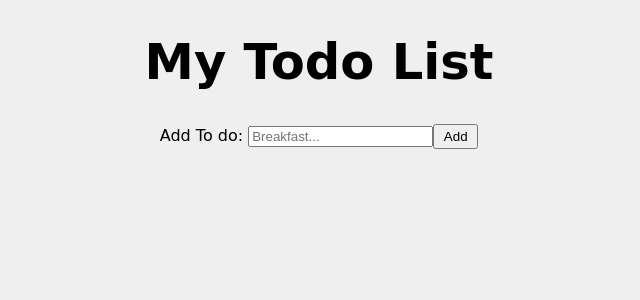
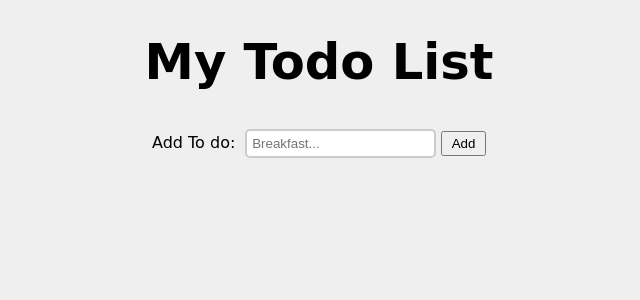
Before and after one commit to DruSerkes/Todo-list, a React (Create React App) app: page / in a window 1280 px wide. Shown: the top 300 px of the page, without its empty margins (321-961 px from the left). Built offline with nearby package versions, Linux system fonts and the light colour scheme.

Commit message:
style inputs

```diff
--- a/src/App.css
+++ b/src/App.css
@@ -20,6 +20,26 @@ body {
 
 h1 {
 	font-size: 3.1rem;
+}
+
+input[type=text] {
+	padding: 5px;
+	border: 2px solid #ccc;
+	-webkit-border-radius: 5px;
+	border-radius: 5px;
+	margin: 0.3rem;
+}
+input[type=text]:focus {
+	border-color: #333;
+}
+
+input[type=submit] {
+	padding: 5px 15px;
+	background: #ccc;
+	border: 0 none;
+	cursor: pointer;
+	-webkit-border-radius: 5px;
+	border-radius: 5px;
 }
 
 .App-header {
```
